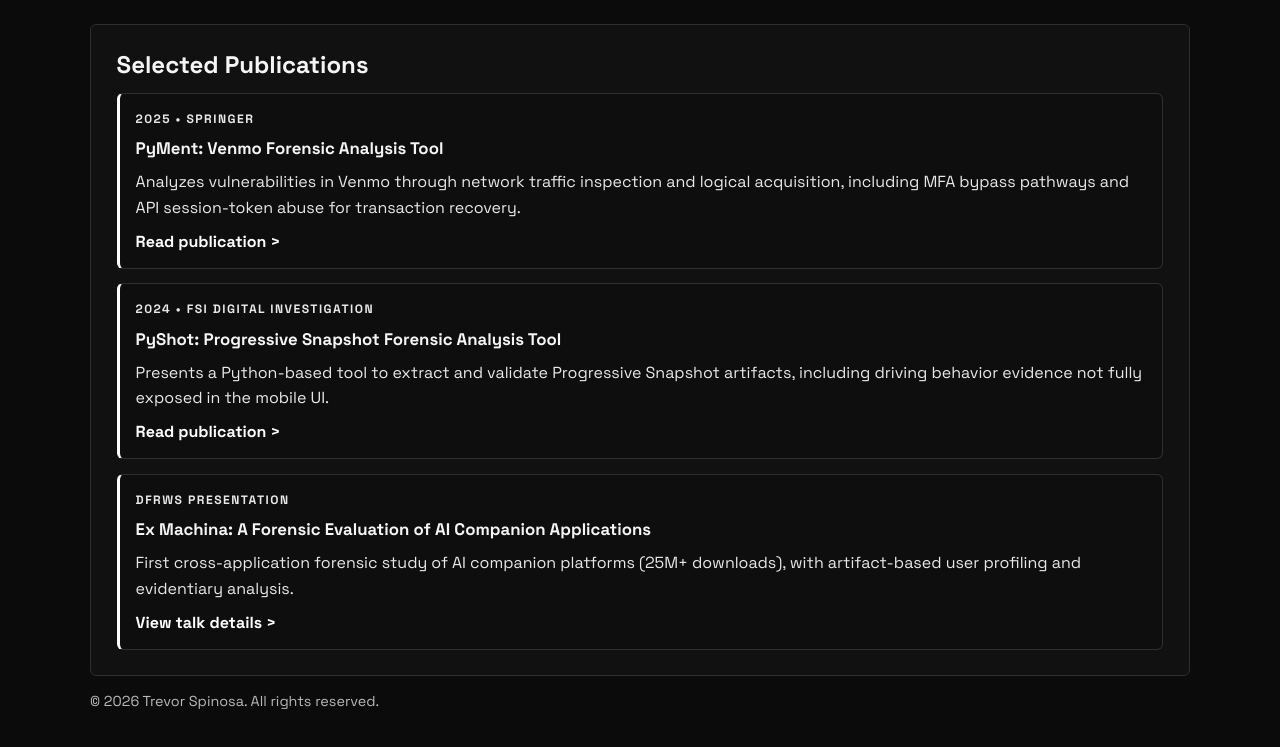
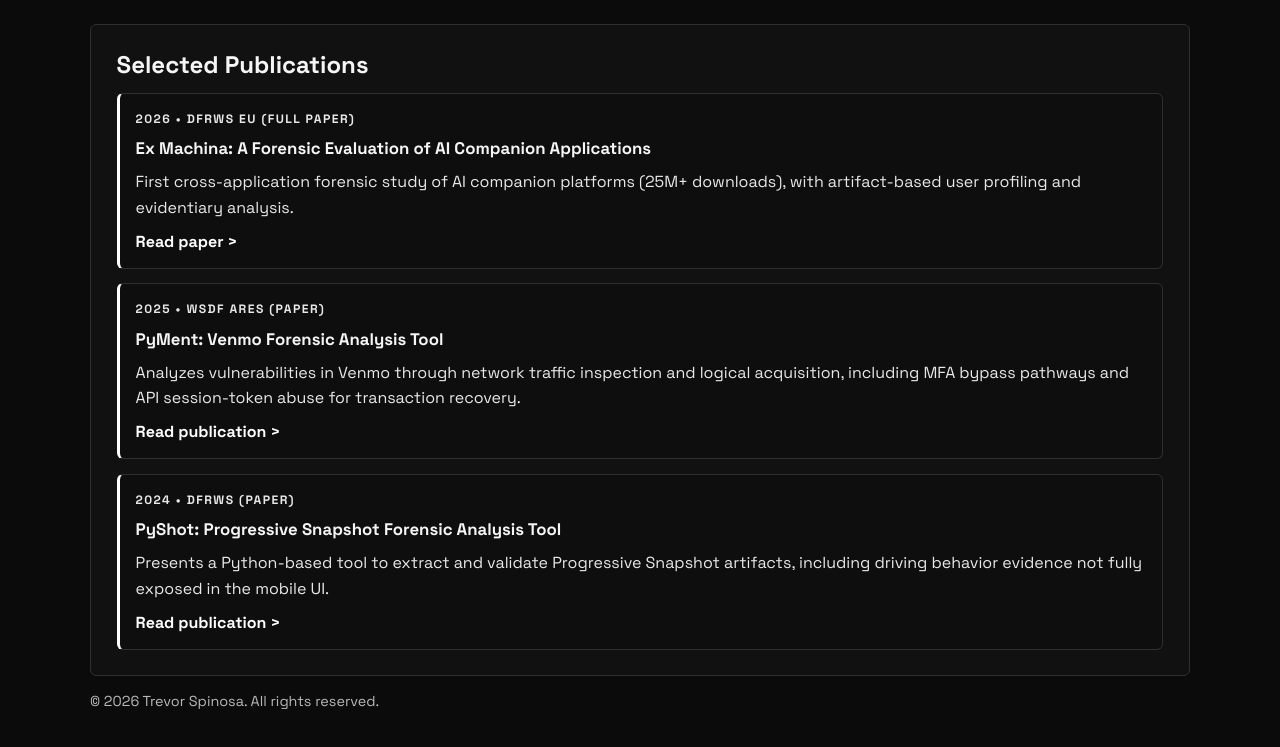
Before and after one commit to trevorsp27/trevor_website, a plain HTML site: page pages/publications.html in a window 1280 px wide. Shown: the part 357-1104 px from the top of the page. Drawn offline with nearby package versions, Linux system fonts and the light colour scheme.

Commit message:
Correct publication venues and reorder by date

```diff
--- a/pages/publications.html
+++ b/pages/publications.html
@@ -39,7 +39,23 @@
           <h2 id="pub-list">Selected Publications</h2>
           <div class="publication-grid">
             <article class="publication-card">
-              <p class="card-kicker">2025 • Springer</p>
+              <p class="card-kicker">2026 • DFRWS EU (Full Paper)</p>
+              <h3>Ex Machina: A Forensic Evaluation of AI Companion Applications</h3>
+              <p>
+                First cross-application forensic study of AI companion platforms (25M+
+                downloads), with artifact-based user profiling and evidentiary analysis.
+              </p>
+              <a
+                href="https://dfrws.org/presentation/ex-machina-a-forensic-evaluation-of-ai-companion-applications-and-their-evidentiary-value/"
+                target="_blank"
+                rel="noreferrer"
+                class="inline-link"
+                >Read paper</a
+              >
+            </article>
+
+            <article class="publication-card">
+              <p class="card-kicker">2025 • WSDF ARES (Paper)</p>
               <h3>PyMent: Venmo Forensic Analysis Tool</h3>
               <p>
                 Analyzes vulnerabilities in Venmo through network traffic inspection and
@@ -56,7 +72,7 @@
             </article>
 
             <article class="publication-card">
-              <p class="card-kicker">2024 • FSI Digital Investigation</p>
+              <p class="card-kicker">2024 • DFRWS (Paper)</p>
               <h3>PyShot: Progressive Snapshot Forensic Analysis Tool</h3>
               <p>
                 Presents a Python-based tool to extract and validate Progressive Snapshot
@@ -71,22 +87,6 @@
                 >Read publication</a
               >
             </article>
-
-            <article class="publication-card">
-              <p class="card-kicker">DFRWS Presentation</p>
-              <h3>Ex Machina: A Forensic Evaluation of AI Companion Applications</h3>
-              <p>
-                First cross-application forensic study of AI companion platforms (25M+
-                downloads), with artifact-based user profiling and evidentiary analysis.
-              </p>
-              <a
-                href="https://dfrws.org/presentation/ex-machina-a-forensic-evaluation-of-ai-companion-applications-and-their-evidentiary-value/"
-                target="_blank"
-                rel="noreferrer"
-                class="inline-link"
-                >View talk details</a
-              >
-            </article>
           </div>
         </section>
       </main>
```
